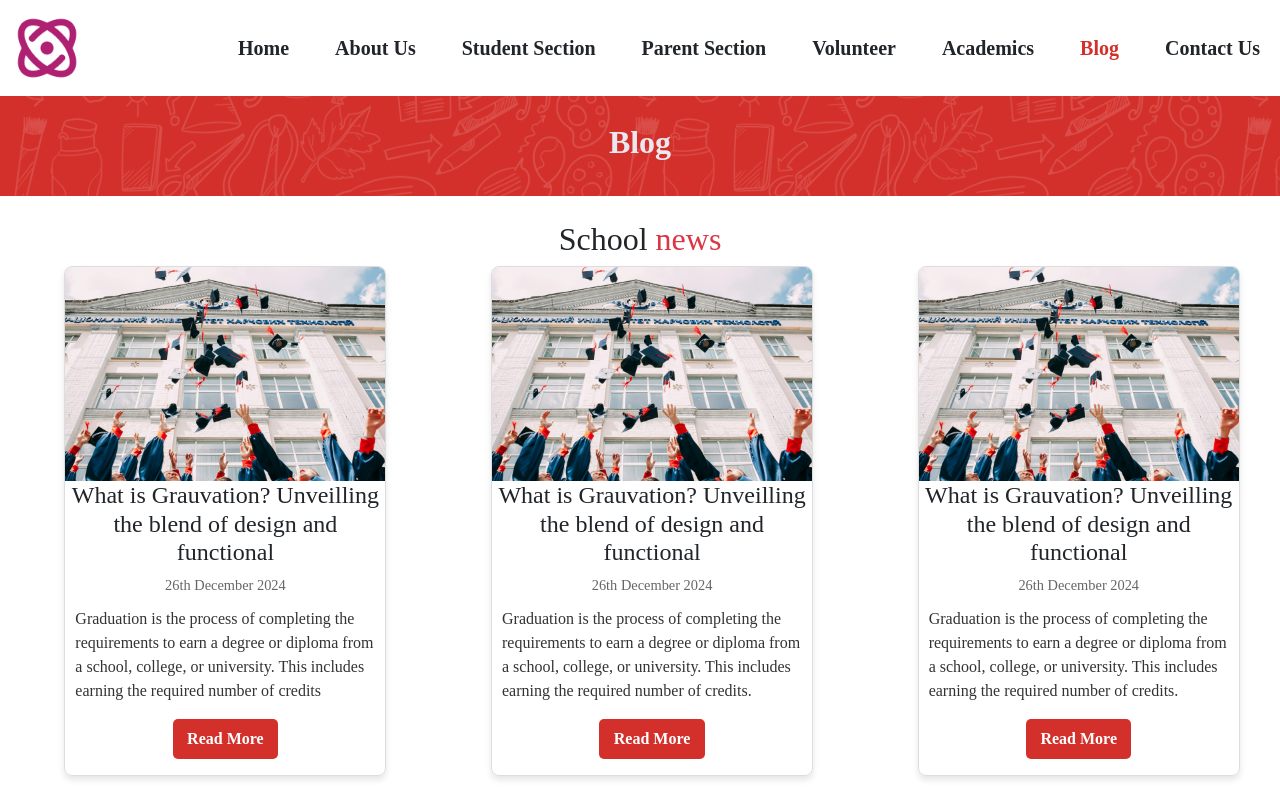
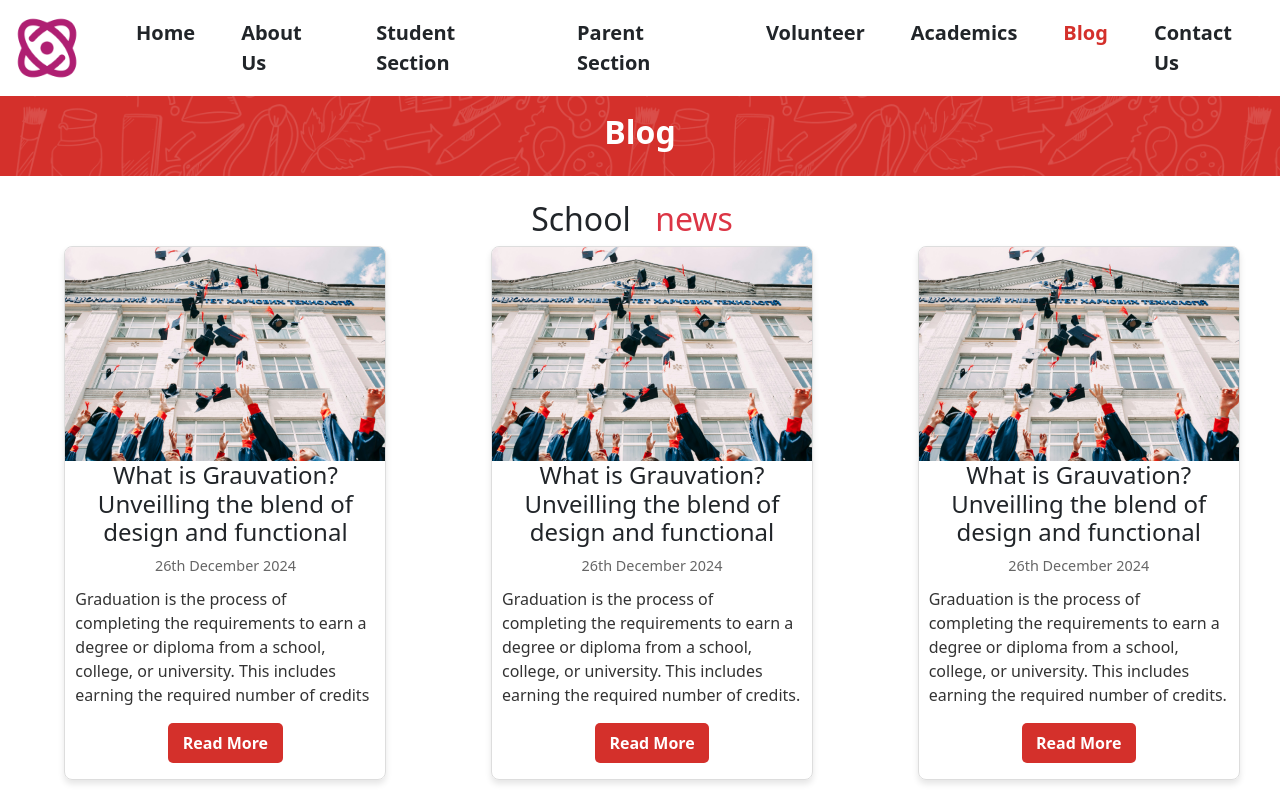
Before and after one commit to shaikmohammed-maaz/RTS, a React (Vite) app: page /blog in a window 1280 px wide. Shown: the top 800 px of the page. Built offline with nearby package versions, Linux system fonts and the light colour scheme.

Commit message:
changes the footers and other things

```diff
--- a/src/App.jsx
+++ b/src/App.jsx
@@ -15,8 +15,7 @@ import ContactUs from "./ContactUs.jsx";
 function App() {
   return (
     <Router>
-      <HomeHeader /> {/* Add the HomeHeader component with navigation */}
-
+      <HomeHeader />
       <Routes>
         <Route path="/" element={<SecondHome />} />
         <Route path="/about-us" element={<AboutUs />} />
@@ -27,14 +26,12 @@ function App() {
         <Route path="/blog" element={<Blog />} />
         <Route path="/contactUs" element={<ContactUs />} />
       </Routes>
-
-      <FooterSection /> {/* Render FooterSection component */}
     </Router>
   );
 }
 
 
-function FooterSection() {
+export function FooterSection() {
   return (
     <footer className="container-fluid footer-style py-4">
       {/* Icons Row */}
--- a/src/Blog.jsx
+++ b/src/Blog.jsx
@@ -3,6 +3,8 @@
 import gradimg from "./assets/homeImgfour.jpg";
 import React, { useState } from 'react';
 import { Header } from "./HomeHeader";
+import { FooterSection } from "./App";
+import HomeHeader from "./HomeHeader";
 
 export default function Blog() {
 
@@ -32,7 +34,7 @@ export default function Blog() {
             </div> */}
 
             <div className="container-fluid mt-4 text-dark">
-                <h2 className='text-center'>School <span className='text-danger'>news</span></h2>
+                <h2 className='text-center'>School <span className='text-danger m-3'>news</span></h2>
                 <div className="row ">
                     <div className="col-md-4 col-sm-4 col-12">
                         <div class="blog-card1">
@@ -88,7 +90,7 @@ export default function Blog() {
                             <h1>Event <span id="news-span">updates</span></h1>
                         </div>
                     </div> */}
-                <h2 className='text-center'>Event <span className='text-danger'>updates</span></h2>
+                <h2 className='text-center'>Event <span className='text-danger m-3'>updates</span></h2>
 
                     <div className="row ">
                         <div className="col-md-4">
@@ -126,8 +128,10 @@ export default function Blog() {
                     </div>
                 </div>
 
+
+
             )}
-
+    <FooterSection />
 
         </>
     )
--- a/src/ContactUs.jsx
+++ b/src/ContactUs.jsx
@@ -5,6 +5,8 @@ import atLogo from "./assets/at-logo.png";
 import location from "./assets/location-logo.png";
 import phone from "./assets/phone-logo.png";
 import { Header } from "./HomeHeader";
+import { FooterSection } from "./App";
+import HomeHeader from "./HomeHeader";
 
 export default function ContactUs() {
     return (
@@ -15,6 +17,7 @@ export default function ContactUs() {
             <img src={bg} alt="contact-bg" />
         </div>
     </div> */}
+
             <Header headVal={'Contact Us'} />
             <div className="container my-5 text-dark">
                 <div className="row">
@@ -75,6 +78,7 @@ export default function ContactUs() {
                 </div>
             </div>
 
+            <FooterSection />
         </>
     )
 }
--- a/src/ParentsSection.jsx
+++ b/src/ParentsSection.jsx
@@ -3,12 +3,15 @@ import { schoolTimings } from "./cardDetails.js";
 import { commuincationProtocalsValues } from "./cardDetails.js";
 import bigImage from './assets/classroom.jpg';
 import {Header} from './HomeHeader.jsx';
+import { FooterSection } from "./App";
+import HomeHeader from './HomeHeader.jsx';
 
 function ParentsSection() {
     return (
         <div id='parent-section'>
+
             <Header headVal={'Parent Section'}/>
-            <h2 className="text-center text-dark">Academic <span className="text-danger">calendar</span></h2>
+            <h2 className="text-center text-dark">Academic <span className="text-danger m-3">calendar</span></h2>
             <div className="container d-flex flex-column align-items-center mb-3">
                 {/* <iframe src="https://www.catamilacademy.org/RedmondTamilSchoolSchedule.html" className='iframe-style' height="400" width="900" title="Iframe Example" style={{ backgroundColor: 'gray', borderRadius: '10px' }}></iframe> */}
                 <img src={bigImage} alt="" style={{maxWidth:'100%',maxHeight:'100%'}}/>
@@ -19,19 +22,21 @@ function ParentsSection() {
             </div>
 
             <div className="container mt-3">
-                <h3 className='text-center text-dark mb-3'><b>School <span className='text-danger'> Timings</span></b></h3>
+                <h3 className='text-center text-dark mb-3'><b>School <span className='text-danger m-3'> Timings</span></b></h3>
                 <div className="row text-dark">
                     {schoolTimings.map((item, index) => (
                         <SchoolTimings key={index} val={item} />
                     ))}
                 </div>
-                <h3 className='text-center text-dark mt-3'><b>Communication <span className='text-danger'> Protocols</span></b></h3>
+                <h3 className='text-center text-dark mt-3'><b>Communication <span className='text-danger m-3'> Protocols</span></b></h3>
                 <div className="row">
                     {commuincationProtocalsValues.map((item, index) => (
                         <CommunicationProtocols key={index} emailId={item.emailValue} nameValue={item.nameValue} />
                     ))}
                 </div>
             </div>
+
+            <FooterSection />
         </div>
     )
 }
--- a/src/SecondHome.jsx
+++ b/src/SecondHome.jsx
@@ -1,14 +1,14 @@
 import HomeFirstImg from "./assets/homeFirstImg.jpg";
-// import HomeHeader from './HomeHeader.jsx';
+import HomeHeader from "./HomeHeader.jsx";
 import { numWithText } from './imagesDetails.js';
 import EventPage from './assets/Events Section.png';
 import achiveMentImage from './assets/Achievements Column.png';
 import aboutUsBG from './assets/about us bg.png';
-
+import { FooterSection } from "./App";
 function SecondHome() {
     return (
         <div id="home">
-            {/* <HomeHeader /> */}
+
             <div className="container-fluid text-dark position-relative p-0">
                 <img
                     src={HomeFirstImg}
@@ -55,7 +55,7 @@ function SecondHome() {
                 <h5>கற்க கசடறக் கற்பவை கற்றபின்<br />
                     நிற்க அதற்குத் தக. </h5>
             </div>
-            <img src={aboutUsBG} alt="" width={'26%'} className="about-bg-img" />
+            <img src={aboutUsBG} alt="" className="about-bg-img" />
             <div className="container d-flex flex-column align-items-center justify-content-center text-dark">
                 <div className="about-content m-5 d-flex flex-column align-items-center justify-content-center text-dark">
                     <h3 style={{ fontWeight: 'bold' }}>About Us</h3>
@@ -82,6 +82,8 @@ function SecondHome() {
                     </div>
                 </div>
             </div>
+
+            <FooterSection />
         </div>
     )
 }
@@ -90,7 +92,7 @@ function CardWithContentDetails({ link, spanVal, heading, checkTrue }) {
     return (
         <>
             <a href="" className="text-danger">{link}</a>
-            <h1><b><span className="text-danger">{spanVal}</span>{heading} </b></h1>
+            <h1><b><span className="text-danger m-3">{spanVal}</span>{heading} </b></h1>
             <div className="row">
                 {numWithText.map((item, index) => (
                     <CreatenumberWithTexts key={index} date={item.dateValue}
--- a/src/StudentSection.jsx
+++ b/src/StudentSection.jsx
@@ -2,16 +2,13 @@ import { studentImageAndContent } from "./cardDetails";
 import { PhotoGallaryFun } from "./AboutUs.jsx";
 import { photoGallary } from "./cardDetails.js";
 import {Header} from './HomeHeader.jsx';
-
+import HomeHeader from "./HomeHeader.jsx";
+import { FooterSection } from "./App";
 function StudentSection() {
     return (
         <div id="student-section">
+
             <Header headVal={'Student Section'}/>
-            {/* <div className="container-fluid student-section">
-                <header className="p-3">
-                    <h2 className="text-center"><b>Students Section</b></h2>
-                </header>
-            </div> */}
             <h4 className="text-dark text-center mt-3">Student achievements</h4>
             <div className="container">
                 <div className="row text-dark">
@@ -27,11 +24,13 @@ function StudentSection() {
                 } btnName={"Login"} />
             </div>
             <h2 className="text-center mt-3 text-dark">
-                <b><span className="text-danger">Photo</span> Gallary</b>
+                <b><span className="text-danger m-3">Photo</span> Gallary</b>
             </h2>
             <div className="row">
                     <PhotoGallaryFun pictures={photoGallary} idVal={"photoGalleryCarousel2"} />
             </div>
+
+            <FooterSection />
 
         </div>
     )
@@ -50,8 +49,8 @@ function StudentAchivement({ imageVal, head, textContent }) {
 export function PortalSection({ heading, content, btnName }) {
     return (
         <>
-            <h3><b>{heading}</b></h3>
-            <div className="container">
+            <h3 className="text-white"><b>{heading}</b></h3>
+            <div className="container text-white">
                 <p className="text-center fs-6">{content}</p>
                 <div className="text-center">
                     <button className="login-style fs-6 pt-2 pb-2"><a href="https://www.catamilacademy.org/cta/login.aspx?ReturnUrl=%2fcta" className="link-sty" target="blank"><b>{btnName}</b></a></button>
--- a/src/index.css
+++ b/src/index.css
@@ -1,28 +1,12 @@
-@import url("https://fonts.googleapis.com/css2?family=Quicksand:wght@400;700&family=Roboto+Condensed:wght@400;700&display=swap");
-
-* {
-  box-sizing: border-box;
-}
-h1, h2, h3, h4, h5, h6 {
-  font-family: 'Montserrat' !important;
-}
+@import url("https://fonts.googleapis.com/css2?family=Quicksand:wght@400;700&family=Roboto+Condensed:wght@400;700&family=Outfit:wght@400;700&display=swap");
 
 
 
-body {
-  /* font-family: "Quicksand", sans-serif; */
-  font-family: 'Outfit' !important;
-  line-height: 1.5;
-  overflow-x: hidden;
-  color: #ebe7ef;
-  /* background: radial-gradient(#280a48, #20043d); */
-  /* font-synthesis: none; */
-  text-rendering: optimizeLegibility;
-  -webkit-font-smoothing: antialiased;
-  -moz-osx-font-smoothing: grayscale;
-  -webkit-text-size-adjust: 100%;
-  min-height: 80rem;
+/* Footer should always stick to the bottom */
+.footer {
+  margin-top: auto; /* Push footer to the bottom */
 }
+
 
 header {
   text-align: center;
@@ -194,6 +178,7 @@ main h2 {
   height: 100%;
 }
 /* ABOUT  */
+
 .about{
   background-color: #D4302B;
   /* background-image: url('./assets/heading bg.png');
@@ -431,6 +416,33 @@ main h2 {
   position: absolute;
   left: 35%;
   z-index: 1;
+  width: 26%;
+}
+
+/* For screens smaller than 768px */
+@media (max-width: 768px) {
+  .about-bg-img {
+    height: 50%;
+    width: 60%; /* Adjust width to 50% on tablets or smaller screens */
+    left: 20%; /* Adjust left position accordingly */
+  }
+}
+
+@media (max-width:1189px) {
+  .about-bg-img {
+    height: 40%;
+    width: 50%; /* Adjust width to 50% on tablets or smaller screens */
+    left: 20%; /* Adjust left position accordingly */
+  }
+}
+
+/* For screens smaller than 576px (mobile devices) */
+@media (max-width: 576px) {
+  .about-bg-img {
+    width: 80%; /* Adjust width to 80% on mobile screens */
+    height: 80%;
+    left: 10%; /* Adjust left position to center image */
+  }
 }
 
 .about-content{
@@ -460,7 +472,7 @@ main h2 {
   background-image: url('assets/heading bg.png');
   background-size: cover;
   background-position: center;
-  height: 100px;
+  height: 80px;
 }
 
 .contact-person-style{
@@ -468,6 +480,7 @@ main h2 {
 }
 
 .header-title{
+  color: white;
   font-weight: bold;
 }
 
```
Also changed, not shown: src/AboutUs.jsx (+8 -4 lines), src/Acedemics.jsx (+9 -5 lines), src/Volunteer.jsx (+8 -4 lines).
